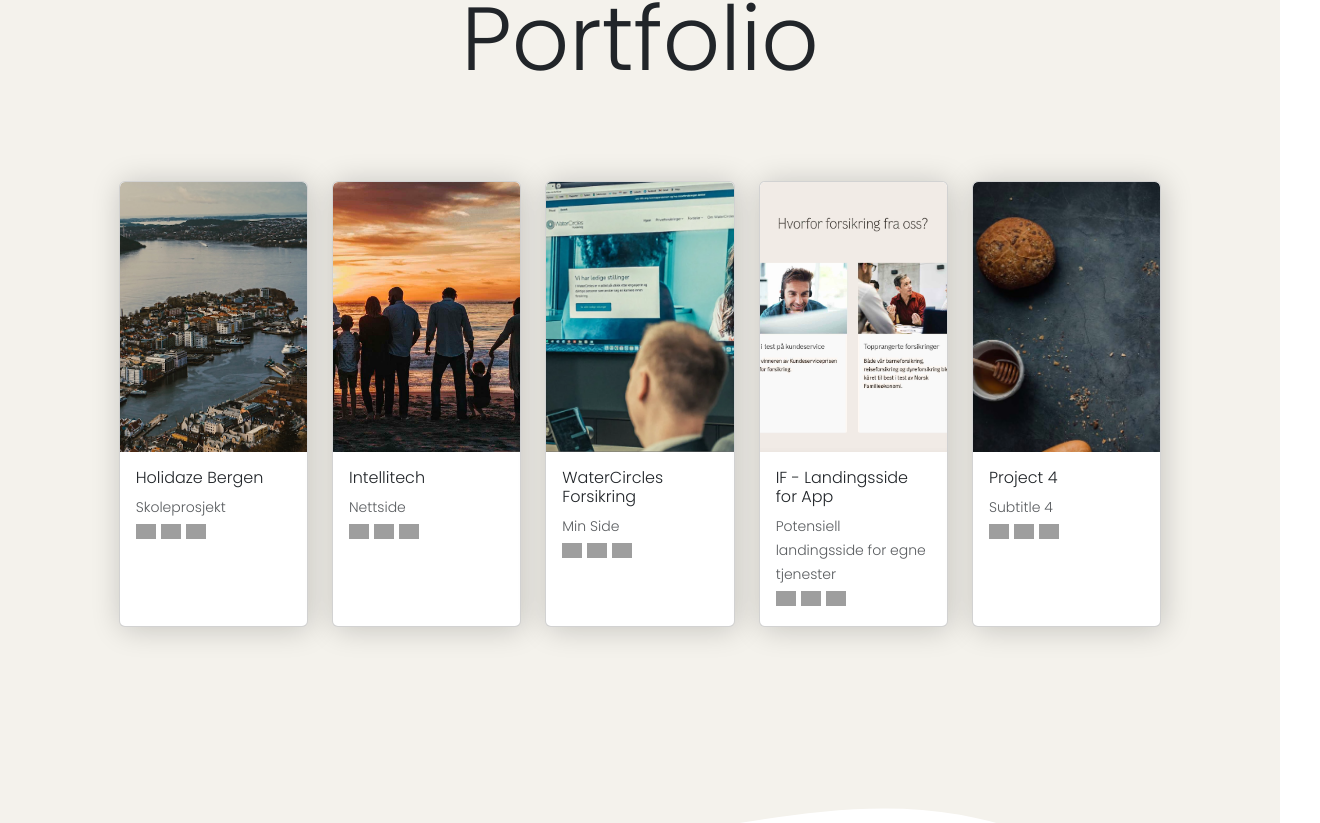
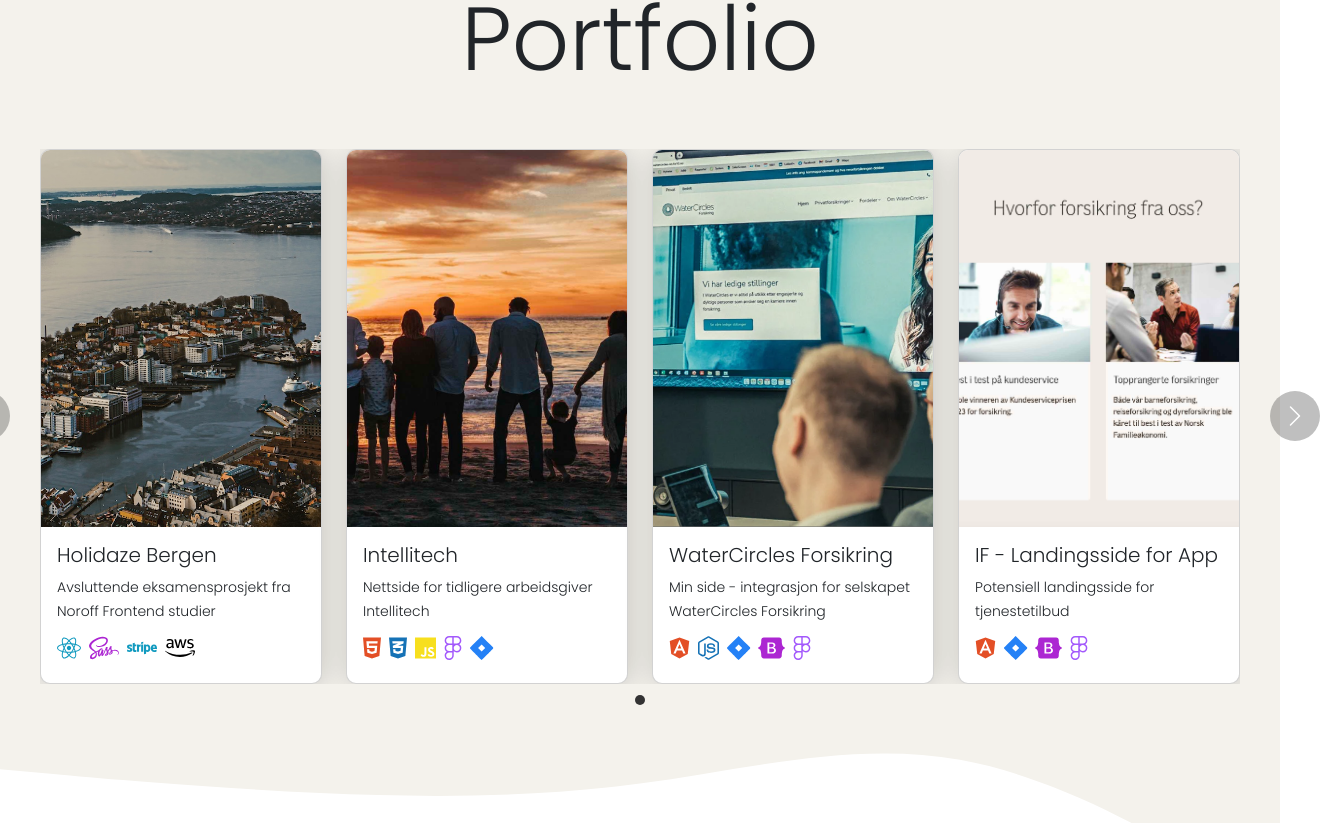
Before and after one commit to sham93dev/Babuevs-portfolio-Angular, an Angular app: page / in a window 1280 px wide. Shown: the part 737-1560 px from the top of the page, 1320 px wide, since content can reach past the window. Built offline with nearby package versions, Linux system fonts and the light colour scheme; grey boxes are pictures that could not be loaded.

Commit message:
Added project icons

```diff
--- a/package.json
+++ b/package.json
@@ -18,6 +18,10 @@
     "@angular/platform-browser": "^14.0.0",
     "@angular/platform-browser-dynamic": "^14.0.0",
     "@angular/router": "^14.0.0",
+    "@fortawesome/angular-fontawesome": "^0.11.1",
+    "@fortawesome/fontawesome-svg-core": "^6.7.2",
+    "@fortawesome/free-brands-svg-icons": "^6.7.2",
+    "@fortawesome/free-solid-svg-icons": "^6.7.2",
     "bootstrap": "^5.3.3",
     "jquery": "^3.7.1",
     "popper.js": "^1.16.1",
--- a/src/app/features/pages/clients/clients.component.scss
+++ b/src/app/features/pages/clients/clients.component.scss
@@ -2,7 +2,7 @@
 
 .container-fluid {
   .clients-small-box {
-    background-color: #fab600;
+    background-color: $color-primary-green-100;
     height: 140px;
     width: 86%;
     margin: -58px;
--- a/src/app/features/pages/introduction/introduction.component.scss
+++ b/src/app/features/pages/introduction/introduction.component.scss
@@ -9,7 +9,7 @@
 }
 
 h4 {
-  color: $color-primary-orange;
+  color: $color-primary-green-200;
 }
 
 .min-vh {
@@ -37,7 +37,7 @@
   top: 63%;
   left: 50%;
   transform: translate(-50%, -63%);
-  background: #f4f2ec;
+  background: #8a988b78;
   width: 78%;
   max-width: 78%;
   height: auto;
--- a/src/app/features/pages/projects/projects.component.html
+++ b/src/app/features/pages/projects/projects.component.html
@@ -1,33 +1,88 @@
 <div class="container-fluid bg-beige">
   <h1 class="text-center p-5">Portfolio</h1>
+
   <div
-    class="row row-cols-1 justify-content-center row-cols-md-2 row-cols-lg-6 g-4 mt-3 large-padding"
+    id="projectCarousel"
+    class="carousel slide position-relative"
+    data-bs-ride="carousel"
   >
-    <div class="col" *ngFor="let project of projects">
-      <div class="card h-100">
+    <!-- Indikatorer (punktene under carouselen) -->
+    <div class="carousel-indicators">
+      <button
+        *ngFor="let chunk of chunkedProjects; let i = index"
+        type="button"
+        data-bs-target="#projectCarousel"
+        [attr.data-bs-slide-to]="i"
+        class="carousel-indicator"
+        [class.active]="i === 0"
+        attr.aria-label="Slide {{ i + 1 }}"
+      ></button>
+    </div>
+
+    <div class="carousel-inner">
+      <div
+        *ngFor="let chunk of chunkedProjects; let i = index"
+        class="carousel-item"
+        [ngClass]="{ active: i === 0 }"
+      >
+        <div class="row justify-content-center">
+          <div class="col-md-3" *ngFor="let project of chunk">
+            <div *ngIf="!project.empty" class="card h-100">
               <div class="card-img-container">
-          <img [src]="project.image" class="card-img-top" alt="..." />
+                <img
+                  [src]="project.image"
+                  class="card-img-top"
+                  alt="Project image"
+                />
                 <div class="hover-overlay">
-            <a href="{{ project.link }}" target="_blank" class="btn btn-dark"
+                  <a
+                    href="{{ project.link }}"
+                    target="_blank"
+                    class="btn btn-dark"
                     >Les mer</a
                   >
                 </div>
               </div>
               <div class="card-body">
-          <h6 class="card-title">{{ project.title }}</h6>
-          <small class="card-subtitle mb-2 text-muted">
-            {{ project.subtitle }}
+                <h5 class="card-title">{{ project.title }}</h5>
+                <small class="card-text">
+                  {{ project.description }}
                 </small>
-          <div>
-            <img
-              *ngFor="let icon of project.icons"
-              [src]="icon"
-              class="icon-img"
-              alt="..."
-            />
+                <div class="icons d-flex mt-2 gap-2 fs-4">
+                  <fa-icon
+                    *ngFor="let iconObj of project.icons"
+                    [icon]="iconObj.icon"
+                    [style.color]="iconObj.color"
+                    class="tech-icon"
+                  ></fa-icon>
                 </div>
               </div>
             </div>
           </div>
         </div>
       </div>
+    </div>
+
+    <!-- Pil for å navigere til venstre -->
+    <button
+      class="carousel-control-prev custom-carousel-prev"
+      type="button"
+      data-bs-target="#projectCarousel"
+      data-bs-slide="prev"
+    >
+      <span class="carousel-control-prev-icon" aria-hidden="true"></span>
+      <span class="visually-hidden">Forrige</span>
+    </button>
+
+    <!-- Pil for å navigere til høyre -->
+    <button
+      class="carousel-control-next custom-carousel-next"
+      type="button"
+      data-bs-target="#projectCarousel"
+      data-bs-slide="next"
+    >
+      <span class="carousel-control-next-icon" aria-hidden="true"></span>
+      <span class="visually-hidden">Neste</span>
+    </button>
+  </div>
+</div>
--- a/src/app/features/pages/projects/projects.component.scss
+++ b/src/app/features/pages/projects/projects.component.scss
@@ -8,10 +8,20 @@
   font-size: $custom-large-font-size;
 }
 
+.carousel {
+  max-width: 1200px;
+  margin: auto;
+}
+
+.carousel-item {
+  transition: transform 0.6s ease-in-out;
+}
+
 .card {
   position: relative;
   overflow: hidden;
   box-shadow: 2px 2px 30px rgba(0, 0, 0, 0.2);
+  border-radius: 10px;
 }
 
 .card-img-container {
@@ -20,7 +30,7 @@
 
 .card-img-container img {
   width: 100%;
-  height: 270px;
+  height: 377px;
   object-fit: cover;
 }
 
@@ -45,24 +55,62 @@
 }
 
 .icon-img {
-  width: 20px;
-  max-height: 272px;
-  margin-right: 5px;
+  width: 24px;
+  height: 24px;
+  margin: 5px;
 }
 
-.btn-dark {
-  background-color: #000;
-  color: #fff;
-  border: none;
+/* Indikatorene (punktene) */
+.carousel-indicators {
+  bottom: -40px;
 }
 
-.btn-dark:hover {
-  background-color: #333;
-  color: #fff;
+.carousel-indicators button {
+  background-color: #bbb;
+  width: 10px;
+  height: 10px;
+  border-radius: 50%;
+  border: none;
+  margin: 3px;
+  transition: background-color 0.3s ease;
 }
 
-.large-padding {
-  padding-bottom: 7rem;
+.carousel-indicators .active {
+  background-color: #333;
 }
 
-// Shape devider
+/* Piler på kanten av ytterste kort */
+.custom-carousel-prev,
+.custom-carousel-next {
+  position: absolute;
+  top: 50%;
+  transform: translateY(-50%);
+  width: 50px;
+  height: 50px;
+  background-color: rgba(0, 0, 0, 0.5);
+  border-radius: 50%;
+  display: flex;
+  align-items: center;
+  justify-content: center;
+  cursor: pointer;
+  z-index: 10;
+}
+
+.custom-carousel-prev {
+  left: -80px;
+}
+
+.custom-carousel-next {
+  right: -80px;
+}
+
+.custom-carousel-prev:hover,
+.custom-carousel-next:hover {
+  background-color: rgba(0, 0, 0, 0.8);
+}
+
+.carousel-control-prev-icon,
+.carousel-control-next-icon {
+  width: 1.5rem;
+  height: 1.5rem;
+}
--- a/src/app/features/pages/projects/projects.component.ts
+++ b/src/app/features/pages/projects/projects.component.ts
@@ -1,10 +1,25 @@
 import { Component, OnInit } from '@angular/core';
 import { CommonModule } from '@angular/common';
+import { FontAwesomeModule } from '@fortawesome/angular-fontawesome';
+import {
+  faAngular,
+  faJs,
+  faHtml5,
+  faCss3Alt,
+  faReact,
+  faNodeJs,
+  faJira,
+  faFigma,
+  faSass,
+  faStripe,
+  faAws,
+  faBootstrap,
+} from '@fortawesome/free-brands-svg-icons';
 
 @Component({
   selector: 'app-projects',
   standalone: true,
-  imports: [CommonModule],
+  imports: [CommonModule, FontAwesomeModule], // Importerer FontAwesomeModule
   templateUrl: './projects.component.html',
   styleUrls: ['./projects.component.scss'],
 })
@@ -14,45 +29,78 @@
       image: './assets/portfolio/holidaze.jpg',
       title: 'Holidaze Bergen',
       subtitle: 'Skoleprosjekt',
-      description: 'Eksamenssprosjekt fra Noroff',
-      icons: ['path/to/icon1.png', 'path/to/icon2.png', 'path/to/icon3.png'],
+      description: 'Avsluttende eksamensprosjekt fra Noroff Frontend studier',
+      icons: [
+        { icon: faReact, color: '#119abf' },
+        { icon: faSass, color: '#ac25d2' },
+        { icon: faStripe, color: '#119abf' },
+        { icon: faAws, color: 'black' },
+      ],
       link: 'https://holidaze-bergen-project-2.netlify.app/',
     },
     {
       image: './assets/portfolio/intellitech.jpg',
       title: 'Intellitech',
       subtitle: 'Nettside',
-      description: 'Nettside for selskapet Intellitech og deres tjenester',
-      icons: ['path/to/icon1.png', 'path/to/icon2.png', 'path/to/icon3.png'],
+      description: 'Nettside for tidligere arbeidsgiver Intellitech',
+      icons: [
+        { icon: faHtml5, color: '#E34F26' },
+        { icon: faCss3Alt, color: '#1572B6' },
+        { icon: faJs, color: '#F7DF1E' },
+        { icon: faFigma, color: '#A359FC' },
+        { icon: faJira, color: '#2481F6' },
+      ],
       link: 'https://intellitech.no',
     },
     {
       image: './assets/portfolio/wtclogo.png',
       title: 'WaterCircles Forsikring',
       subtitle: 'Min Side',
-      description: 'Description for project 3.',
-      icons: ['path/to/icon1.png', 'path/to/icon2.png', 'path/to/icon3.png'],
+      description:
+        'Min side - integrasjon for selskapet WaterCircles Forsikring',
+      icons: [
+        { icon: faAngular, color: '#E34F26' },
+        { icon: faNodeJs, color: '#1572B6' },
+        { icon: faJira, color: '#2481F6' },
+        { icon: faBootstrap, color: '#AC26D2' },
+        { icon: faFigma, color: '#A359FC' },
+      ],
       link: 'https://minesider.watercircles.no/',
     },
     {
       image: './assets/portfolio/if-prototype.jpg',
       title: 'IF - Landingsside for App',
-      subtitle: 'Potensiell landingsside for egne tjenester',
-      description: 'Description for project 4.',
-      icons: ['path/to/icon1.png', 'path/to/icon2.png', 'path/to/icon3.png'],
-      link: '#',
-    },
-    {
-      image: './assets/portfolio/kitchen.jpg',
-      title: 'Project 4',
-      subtitle: 'Subtitle 4',
-      description: 'Description for project 4.',
-      icons: ['path/to/icon1.png', 'path/to/icon2.png', 'path/to/icon3.png'],
+      subtitle: 'Prototype',
+      description: 'Potensiell landingsside for tjenestetilbud',
+      icons: [
+        { icon: faAngular, color: '#E34F26' },
+        { icon: faJira, color: '#2481F6' },
+        { icon: faBootstrap, color: '#AC26D2' },
+        { icon: faFigma, color: '#A359FC' },
+      ],
       link: '#',
     },
   ];
 
+  chunkedProjects: any[][] = [];
+
   constructor() {}
 
-  ngOnInit(): void {}
+  ngOnInit(): void {
+    this.chunkedProjects = this.chunkArray(this.projects, 4);
+  }
+
+  chunkArray(array: any[], chunkSize: number): any[][] {
+    let results = [];
+    for (let i = 0; i < array.length; i += chunkSize) {
+      results.push(array.slice(i, i + chunkSize));
+    }
+
+    // Hvis siste gruppe har færre enn 4 prosjekter, fyll den opp med tomme objekter for layoutens skyld
+    while (results[results.length - 1].length < chunkSize) {
+      results[results.length - 1].push({ empty: true });
+    }
+
+    return results;
+  }
 }
--- a/src/assets/styles/variables.scss
+++ b/src/assets/styles/variables.scss
@@ -24,4 +24,6 @@
 $color-primary-light-gray: #f4f2ec;
 $color-primary-gray: #efefef;
 $color-primary-green: #9cb09e;
+$color-primary-green-200: #f0f5f3;
+$color-primary-green-100: #849d8a;
 $color-primary-green-200: #68776a;
```
Also changed, not shown: 1 other file (tests, documents, lock files or other folders). Lines whose indentation alone changed are shown as unchanged.
